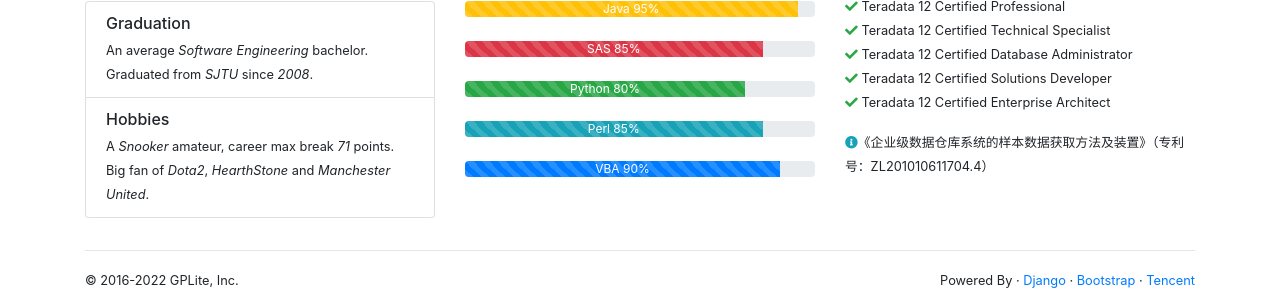
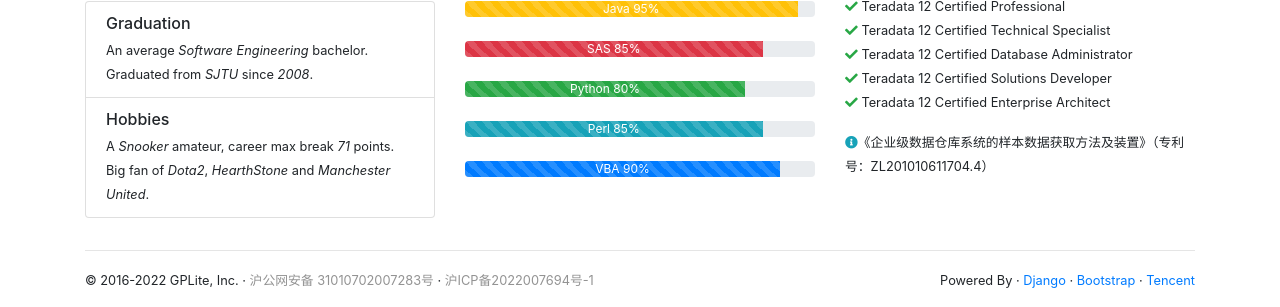
Before and after one commit to pig0301/gplitesite, a Django app: page / in a window 1280 px wide. Shown: the part 519-826 px from the top of the page. Run offline with Django 3.2, Linux system fonts and the light colour scheme; some libraries are stand-ins or nearby versions.

Commit message:
增加备案信息

```diff
--- a/htmlfiles/templates/base.html
+++ b/htmlfiles/templates/base.html
@@ -89,7 +89,12 @@
     <footer class="container">
         <hr>
         <div class="row">
-            <div class="col-md-6"><small>&copy; 2016-2022 GPLite, Inc.</small></div>
+            <div class="col-md-6">
+                <small>&copy; 2016-2022 GPLite, Inc. &middot;
+                    <a target="_blank" href="http://www.beian.gov.cn/portal/registerSystemInfo?recordcode=31010702007283" style="display:inline-block"><p style="color:#939393">沪公网安备 31010702007283号</p></a> &middot;
+                    <a target="_blank" href="https://beian.miit.gov.cn/" style="display:inline-block"><p style="color:#939393">沪ICP备2022007694号-1</p></a>
+                </small>
+            </div>
             <div class="col-md-6 text-right">
                 <small>
 	                Powered By &middot; <a href="https://www.djangoproject.com/">Django</a> &middot;
```
